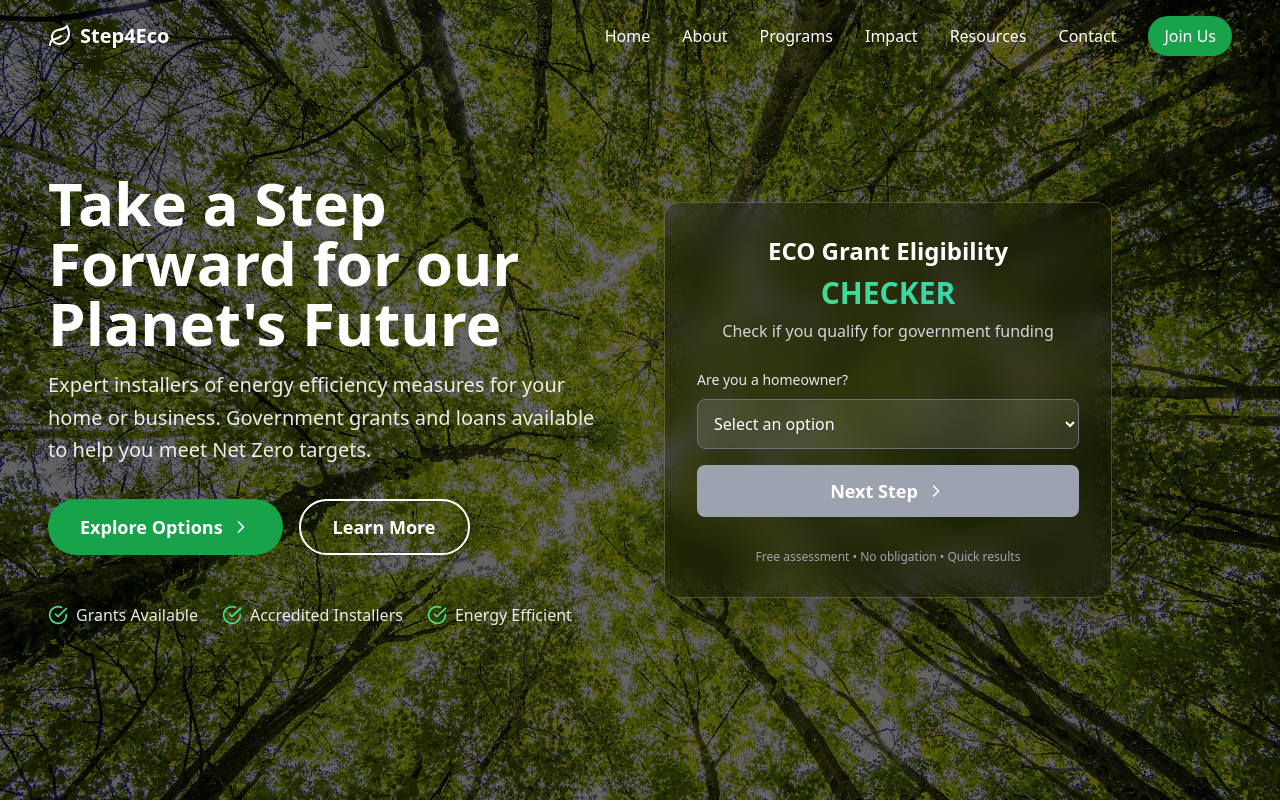
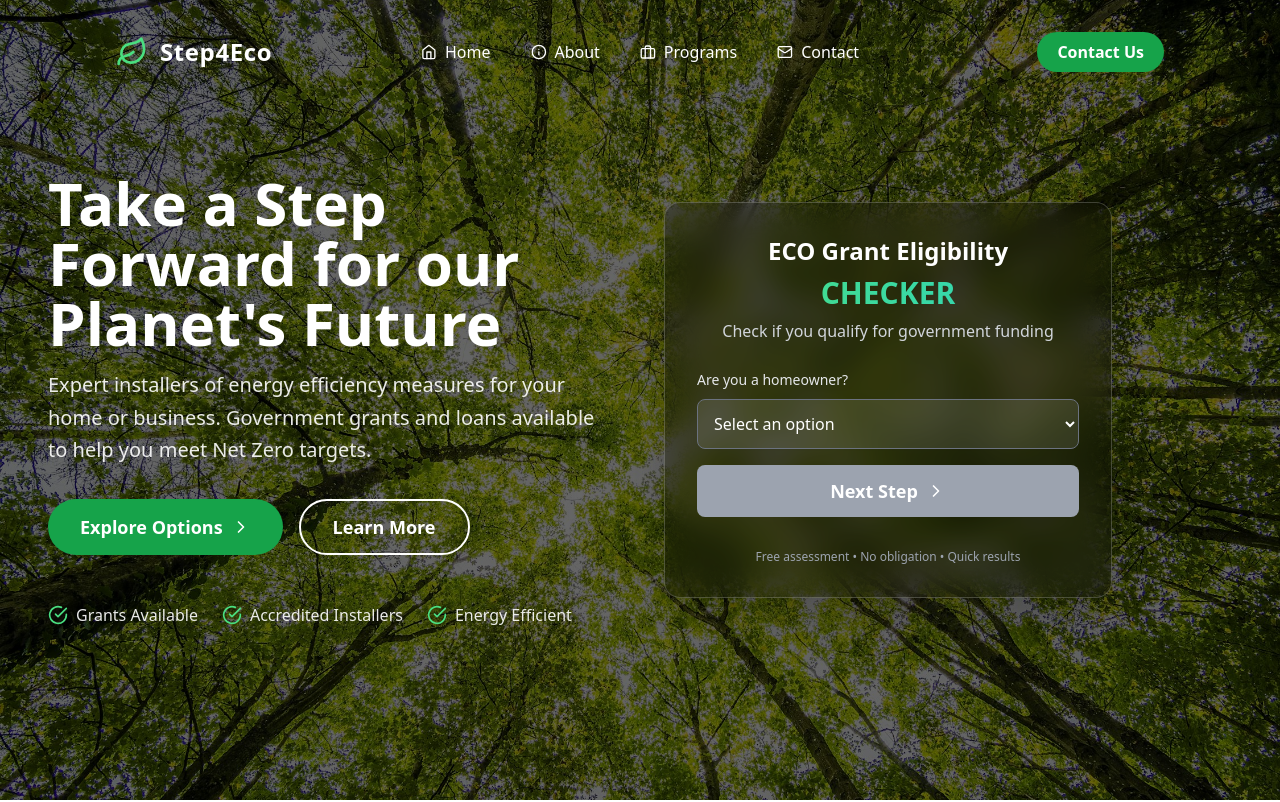
Before and after one commit to niranjcn/step4eco-v2, a React (Vite) app: page / in a window 1280 px wide. Shown: the top 802 px of the page. Built offline with nearby package versions, Linux system fonts and the light colour scheme.

Commit message:
navbar update

```diff
--- a/src/App.tsx
+++ b/src/App.tsx
@@ -38,8 +38,6 @@ function App() {
       <Hero />
       <About />
       <Programs />
-      <Impact />
-      <Resources />
       <Contact />
       <Footer />
     </div>
--- a/src/components/Hero.tsx
+++ b/src/components/Hero.tsx
@@ -171,12 +171,12 @@ const HeroSection = () => {
             </div>
 
             <div className="flex flex-col sm:flex-row gap-4">
-               <button className="bg-green-600 hover:bg-green-700 text-white px-8 py-3 rounded-full text-lg font-semibold transition-all duration-300 flex items-center justify-center gap-2 group">
+               <a href= "#programs" className="bg-green-600 hover:bg-green-700 text-white px-8 py-3 rounded-full text-lg font-semibold transition-all duration-300 flex items-center justify-center gap-2 group">
                 Explore Options <ChevronRight className="h-5 w-5 group-hover:translate-x-1 transition-transform" />
-              </button>
-              <button className="bg-transparent hover:bg-white/10 border-2 border-white text-white px-8 py-3 rounded-full text-lg font-semibold transition-all duration-300 flex items-center justify-center">
+              </a>
+              <a href= "#contact" className="bg-transparent hover:bg-white/10 border-2 border-white text-white px-8 py-3 rounded-full text-lg font-semibold transition-all duration-300 flex items-center justify-center">
                 Learn More
-              </button>
+              </a>
             </div>
 
             <div className="flex flex-wrap gap-6 pt-4">
--- a/src/components/Navbar.tsx
+++ b/src/components/Navbar.tsx
@@ -1,103 +1,123 @@
 import React, { useState, useEffect } from 'react';
-import { Menu, X, Leaf } from 'lucide-react';
+import { Menu, X, Leaf, Home, Info, Briefcase, Mail } from 'lucide-react';
 
-const Navbar: React.FC = () => {
-  const [isOpen, setIsOpen] = useState(false);
+// Main component for the Floating Navbar
+const FloatingNavbar: React.FC = () => {
+  // State to track if the page has been scrolled
   const [scrolled, setScrolled] = useState(false);
+  // State for the mobile menu visibility
+  const [isMobileMenuOpen, setIsMobileMenuOpen] = useState(false);
 
+  // Effect to handle scroll events for changing navbar background
   useEffect(() => {
     const handleScroll = () => {
-      setScrolled(window.scrollY > 50);
+      // Set scrolled to true if user scrolls more than 10px
+      setScrolled(window.scrollY > 10);
     };
-
     window.addEventListener('scroll', handleScroll);
+    // Cleanup the event listener on component unmount
     return () => window.removeEventListener('scroll', handleScroll);
   }, []);
 
+  // Close mobile menu if window is resized to a desktop view
+  useEffect(() => {
+    const handleResize = () => {
+      if (window.innerWidth >= 768) {
+        setIsMobileMenuOpen(false);
+      }
+    };
+    window.addEventListener('resize', handleResize);
+    return () => window.removeEventListener('resize', handleResize);
+  }, []);
+
+
   const navLinks = [
-    { name: 'Home', href: '#home' },
-    { name: 'About', href: '#about' },
-    { name: 'Programs', href: '#programs' },
-    { name: 'Impact', href: '#impact' },
-    { name: 'Resources', href: '#resources' },
-    { name: 'Contact', href: '#contact' },
+    { name: 'Home', href: '#home', icon: Home },
+    { name: 'About', href: '#about', icon: Info },
+    { name: 'Programs', href: '#programs', icon: Briefcase },
+    { name: 'Contact', href: '#contact', icon: Mail },
   ];
 
   return (
-    <nav
-      className={`fixed w-full z-50 transition-all duration-300 ${
-        scrolled ? 'bg-white shadow-md py-2' : 'bg-transparent py-4'
+    <>
+      {/* Main Navbar Container */}
+      <nav className="fixed top-5 inset-x-4 sm:inset-x-6 md:inset-x-10 lg:inset-x-24 z-50">
+        <div
+          className={`relative flex items-center text-white rounded-full px-5 py-3 transition-colors duration-300 ease-in-out ${
+            scrolled ? 'bg-neutral-900/80 backdrop-blur-xl shadow-2xl shadow-black/30' : 'bg-transparent'
           }`}
         >
-      <div className="px-12 container mx-auto  flex justify-between items-center">
-        <a href="#home" className="flex items-center space-x-2">
-          <Leaf className={`h-6 w-6 ${scrolled ? 'text-green-600' : 'text-white'}`} />
-          <span className={`font-bold text-xl ${scrolled ? 'text-green-600' : 'text-white'}`}>
-            Step4Eco
-          </span>
+          {/* Logo & Brand Name (Left Aligned) */}
+          <a href="#home" className="flex items-center space-x-3 z-10">
+            <Leaf className="h-8 w-8 text-green-400" />
+            <span className="font-bold text-2xl tracking-wide">Step4Eco</span>
           </a>
 
-        {/* Desktop Navigation */}
-        <div className="hidden md:flex items-center space-x-8">
+          {/* Desktop Navigation (Center Aligned) */}
+          <div className="hidden md:flex items-center space-x-2 absolute top-1/2 left-1/2 -translate-x-1/2 -translate-y-1/2">
             {navLinks.map((link) => (
               <a
                 key={link.name}
                 href={link.href}
-              className={`transition-colors hover:text-green-400 ${
-                scrolled ? 'text-gray-700' : 'text-white'
+                className="flex items-center space-x-2 px-4 py-2 rounded-full text-base font-medium hover:bg-white/10 transition-colors"
+              >
+                <link.icon className="h-4 w-4" />
+                <span>{link.name}</span>
+              </a>
+            ))}
+          </div>
+
+          {/* CTA and Mobile Toggle (Right Aligned) */}
+          <div className="flex items-center space-x-4 ml-auto z-10">
+            <a
+              href="#contact"
+              className="hidden md:block bg-green-600 hover:bg-green-700 text-white px-5 py-2 rounded-full transition-colors duration-300 text-base font-semibold"
+            >
+              Contact Us
+            </a>
+            <button
+              onClick={() => setIsMobileMenuOpen(!isMobileMenuOpen)}
+              className="md:hidden p-2 text-white rounded-full hover:bg-white/10 focus:outline-none focus:ring-2 focus:ring-green-400/50"
+              aria-label="Toggle menu"
+            >
+              {isMobileMenuOpen ? <X className="h-6 w-6" /> : <Menu className="h-6 w-6" />}
+            </button>
+          </div>
+        </div>
+      </nav>
+
+      {/* Mobile Menu Panel */}
+      <div
+        className={`fixed md:hidden inset-x-4 sm:inset-x-6 top-24 z-40 transition-all duration-300 ease-in-out ${
+          isMobileMenuOpen ? 'opacity-100 translate-y-0' : 'opacity-0 -translate-y-10 pointer-events-none'
         }`}
       >
-              {link.name}
-            </a>
-          ))}
-          <a
-            href="#join"
-            className="bg-green-600 hover:bg-green-700 text-white px-4 py-2 rounded-full transition-colors duration-300"
-          >
-            Join Us
-          </a>
-        </div>
-
-        {/* Mobile Navigation Button */}
-        <button
-          className="md:hidden"
-          onClick={() => setIsOpen(!isOpen)}
-          aria-label="Toggle menu"
-        >
-          {isOpen ? (
-            <X className={`h-6 w-6 ${scrolled ? 'text-gray-700' : 'text-white'}`} />
-          ) : (
-            <Menu className={`h-6 w-6 ${scrolled ? 'text-gray-700' : 'text-white'}`} />
-          )}
-        </button>
-      </div>
-
-      {/* Mobile Navigation Menu */}
-      {isOpen && (
-        <div className="md:hidden bg-white shadow-lg">
-          <div className="container mx-auto px-4 py-4 flex flex-col space-y-4">
+        <div className="bg-neutral-900/95 backdrop-blur-xl rounded-2xl p-5 shadow-2xl shadow-black/30">
+          <div className="container mx-auto flex flex-col space-y-2">
             {navLinks.map((link) => (
               <a
                 key={link.name}
                 href={link.href}
-                className="text-gray-700 hover:text-green-600"
-                onClick={() => setIsOpen(false)}
+                className="flex items-center space-x-3 text-white hover:bg-white/10 p-3 rounded-lg"
+                onClick={() => setIsMobileMenuOpen(false)}
               >
-                {link.name}
+                <link.icon className="h-5 w-5 text-green-400" />
+                <span className="font-medium text-lg">{link.name}</span>
               </a>
             ))}
+            <div className="border-t border-white/20 pt-4 mt-2">
               <a
-              href="#join"
-              className="bg-green-600 hover:bg-green-700 text-white px-4 py-2 rounded-full text-center transition-colors duration-300"
-              onClick={() => setIsOpen(false)}
+                href="#contact"
+                className="bg-green-600 hover:bg-green-700 text-white w-full block text-center px-4 py-3 rounded-lg font-semibold transition-colors duration-300 text-base"
               >
-              Join Us
+                Contact Us
               </a>
             </div>
           </div>
-      )}
-    </nav>
+        </div>
+      </div>
+    </>
   );
 };
 
-export default Navbar;
+export default FloatingNavbar;
```
Lines whose indentation alone changed are shown as unchanged.
